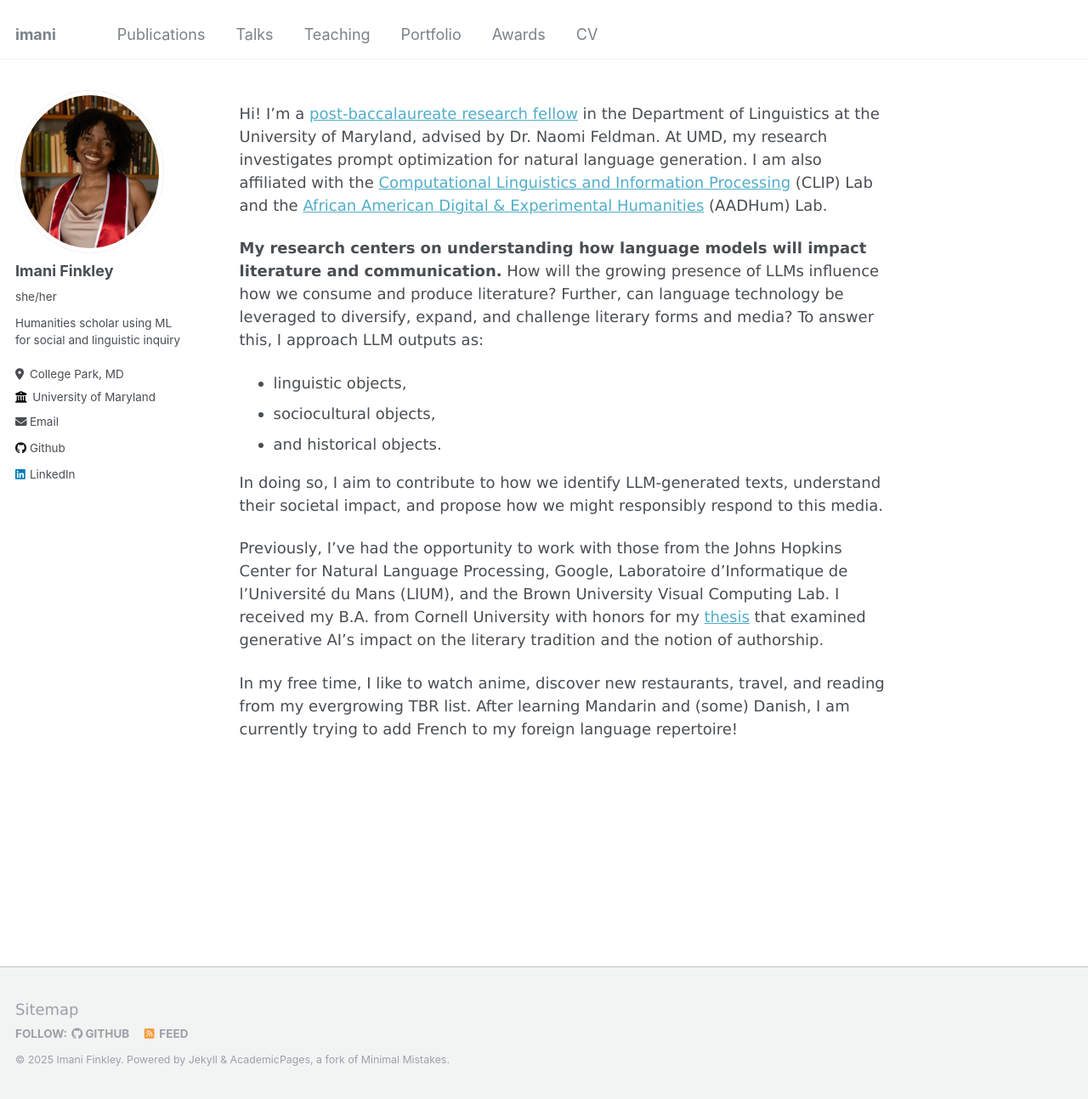
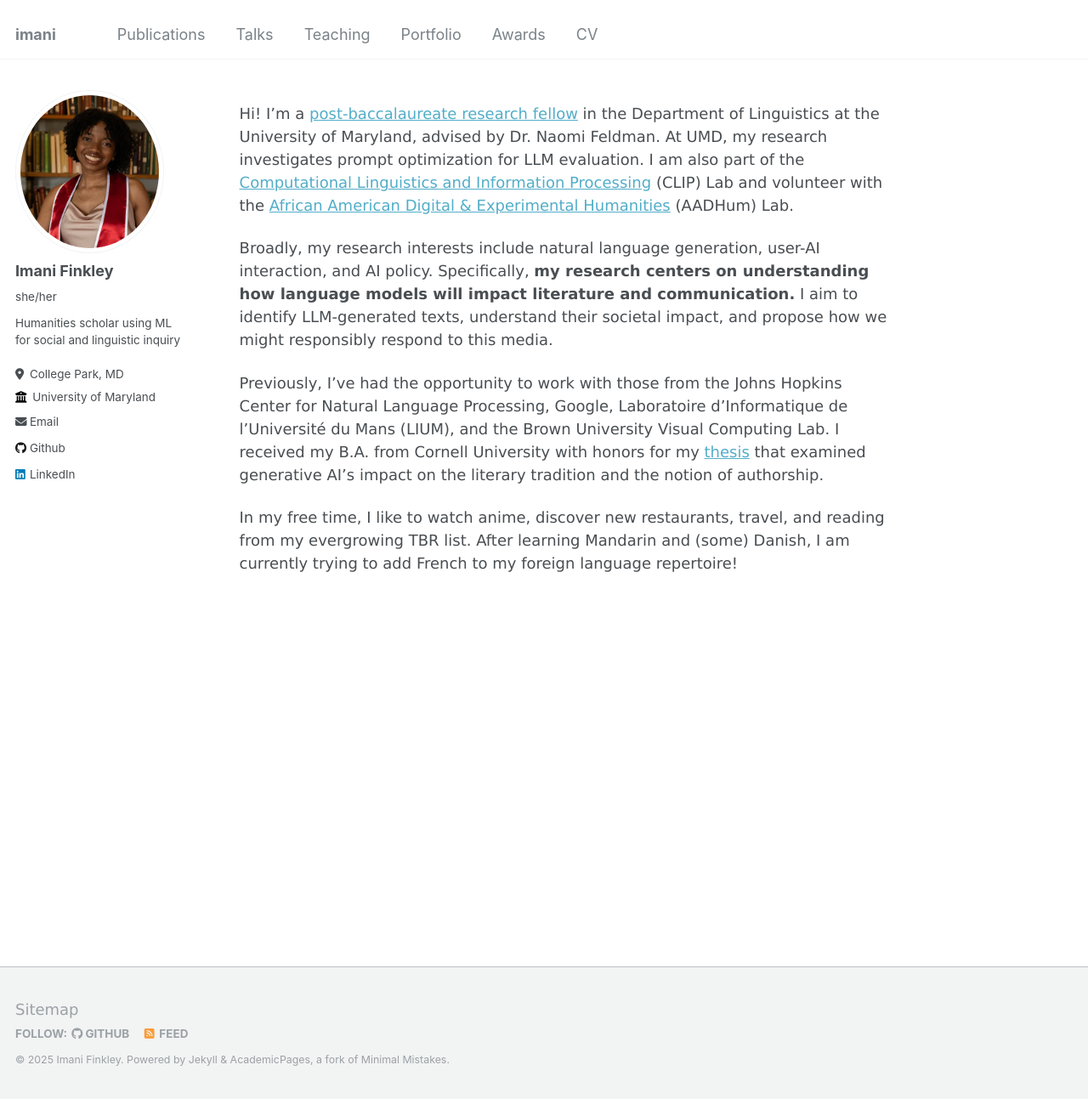
Before and after one commit to imanif/imanif.github.io, a Jekyll site: the page built from _pages/about.md, in a window 1280 px wide and 1293 px high. Shown: the whole window at 85% size. Built offline with Jekyll 4.4.1, drawn with Linux system fonts in a browser that asks for light colours.

Commit message:
update about

```diff
--- a/_pages/about.md
+++ b/_pages/about.md
@@ -7,14 +7,9 @@ redirect_from:
   - /about.html
 ---
 
-Hi! I'm a [post-baccalaureate research fellow](https://linguistics.umd.edu/academic-programs/graduate/baggett) in the Department of Linguistics at the University of Maryland, advised by Dr. Naomi Feldman. At UMD, my research investigates prompt optimization for natural language generation. I am also affiliated with the [Computational Linguistics and Information Processing](https://ischool.umd.edu/centers-and-labs/clip/) (CLIP) Lab and the [African American Digital & Experimental Humanities](https://aadhum.umd.edu/) (AADHum) Lab.
+Hi! I'm a [post-baccalaureate research fellow](https://linguistics.umd.edu/academic-programs/graduate/baggett) in the Department of Linguistics at the University of Maryland, advised by Dr. Naomi Feldman. At UMD, my research investigates prompt optimization for LLM evaluation. I am also part of the [Computational Linguistics and Information Processing](https://ischool.umd.edu/centers-and-labs/clip/) (CLIP) Lab and volunteer with the [African American Digital & Experimental Humanities](https://aadhum.umd.edu/) (AADHum) Lab.
 
-**My research centers on understanding how language models will impact literature and communication.** How will the growing presence of LLMs influence how we consume and produce literature? Further, can language technology be leveraged to diversify, expand, and challenge literary forms and media? To answer this, I approach LLM outputs as:
-- linguistic objects,
-- sociocultural objects,
-- and historical objects.
-
-In doing so, I aim to contribute to how we identify LLM-generated texts, understand their societal impact, and propose how we might responsibly respond to this media.
+Broadly, my research interests include natural language generation, user-AI interaction, and AI policy. Specifically, **my research centers on understanding how language models will impact literature and communication.** I aim to identify LLM-generated texts, understand their societal impact, and propose how we might responsibly respond to this media.
 
 Previously, I've had the opportunity to work with those from the Johns Hopkins Center for Natural Language Processing, Google, Laboratoire d'Informatique de l'Université du Mans (LIUM), and the Brown University Visual Computing Lab. I received my B.A. from Cornell University with honors for my [thesis](http://imanif.github.io/files/Finkley_HonorsThesis.pdf) that examined generative AI's impact on the literary tradition and the notion of authorship.
 
```
